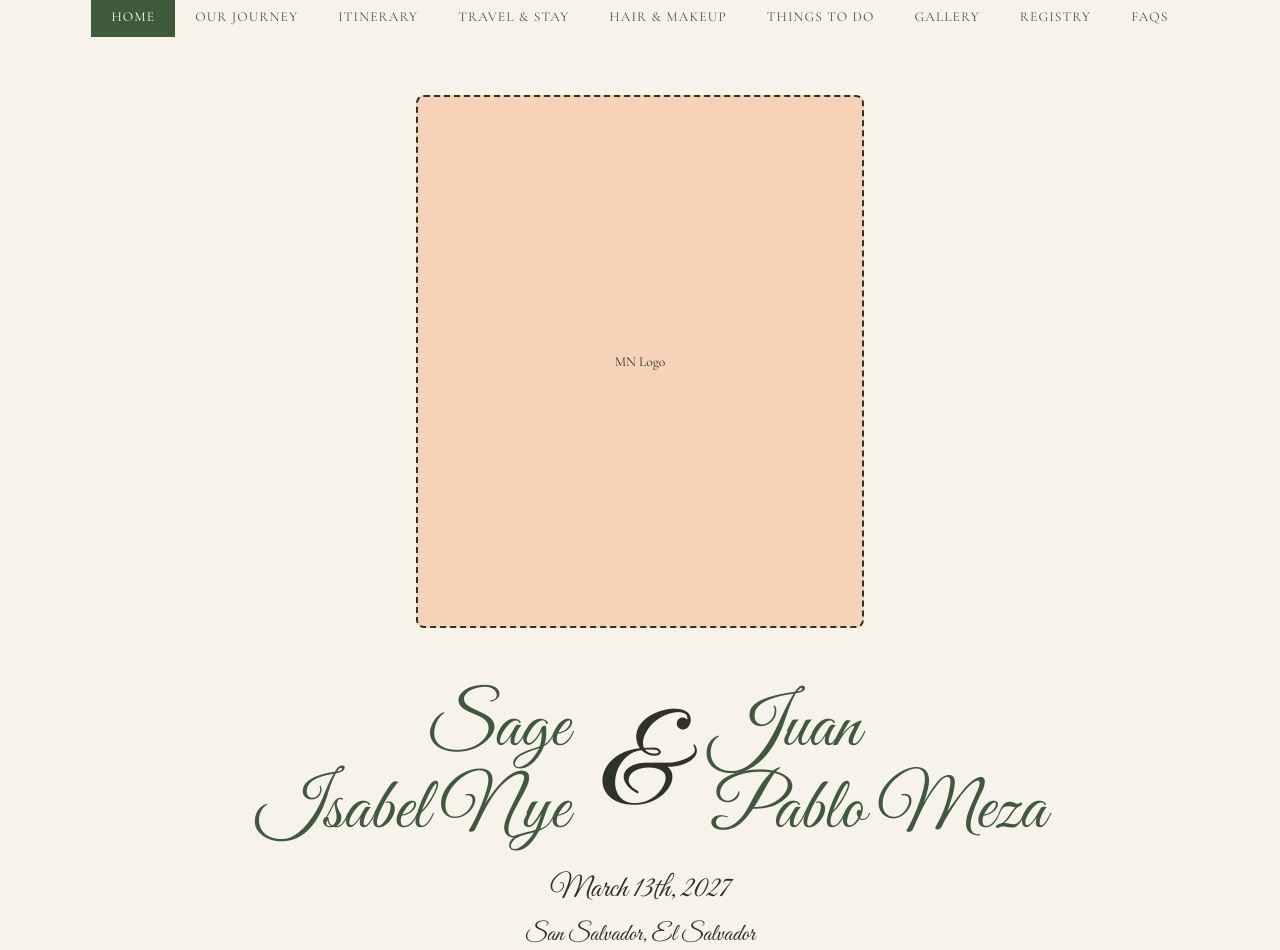
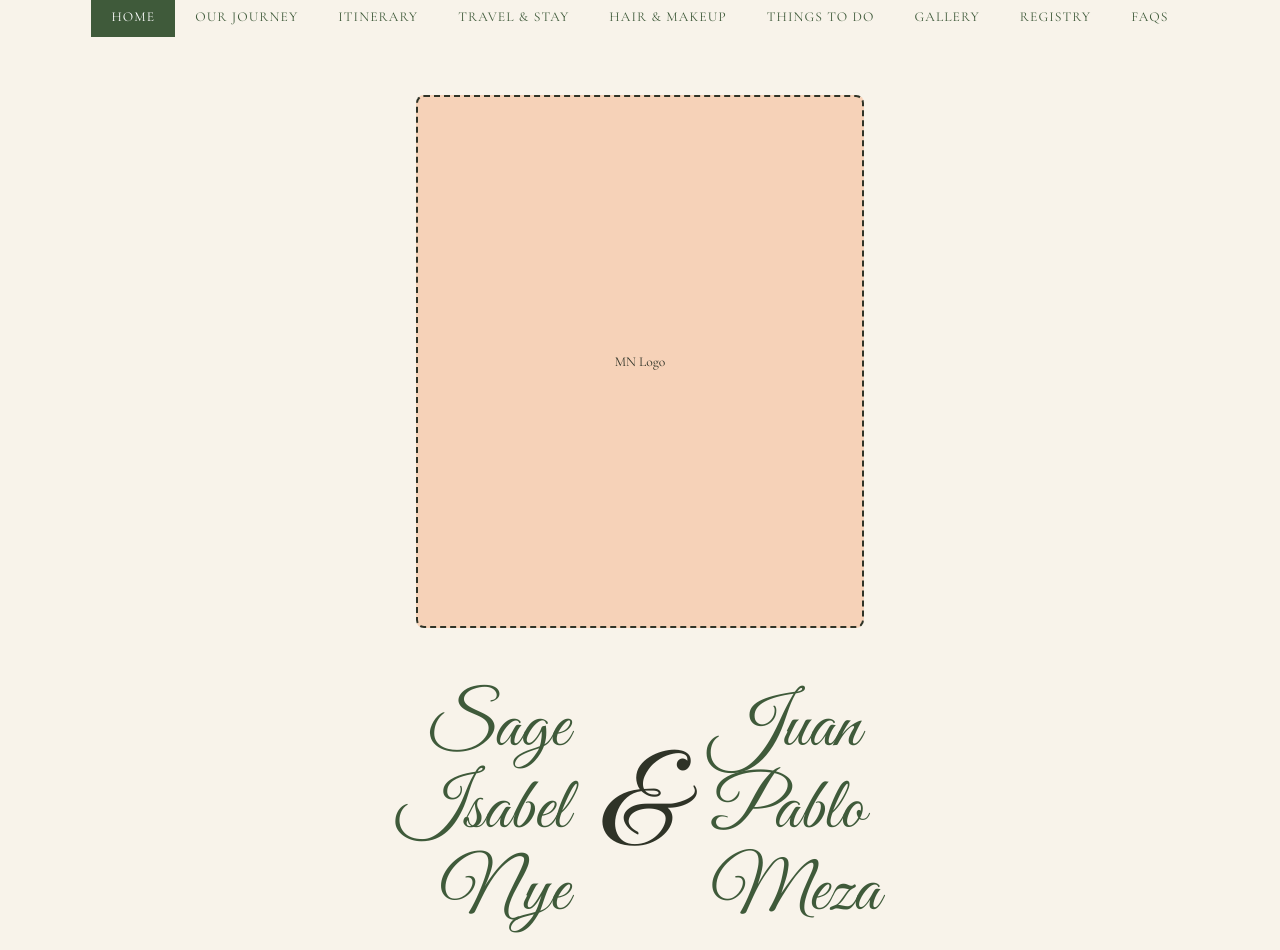
Before and after one commit to juanpameza/wedding-website, a Next.js app: page / in a window 1280 px wide. Shown: the top 950 px of the page. Built offline with nearby package versions, Linux system fonts and the light colour scheme.

Commit message:
fix: names + CMS color picker

```diff
--- a/app/layout.tsx
+++ b/app/layout.tsx
@@ -2,7 +2,13 @@ import type { Metadata } from "next";
 import { Great_Vibes, Cormorant_Garamond } from "next/font/google";
 import "./globals.css";
 import ConditionalNavbar from "@/components/ConditionalNavbar";
-import siteContent from "@/content/site.json";
+import fs from "fs";
+import path from "path";
+import { unstable_noStore as noStore } from "next/cache";
+
+function getSiteContent() {
+  return JSON.parse(fs.readFileSync(path.join(process.cwd(), "content/site.json"), "utf-8"));
+}
 
 const greatVibes = Great_Vibes({
   weight: "400",
@@ -16,19 +22,21 @@ const cormorant = Cormorant_Garamond({
   variable: "--font-cormorant",
 });
 
-export const metadata: Metadata = {
-  title: {
-    template: `%s | ${siteContent.siteTitle}`,
-    default: siteContent.siteTitle,
-  },
-  description: `Join us to celebrate the wedding of ${siteContent.coupleNameA} & ${siteContent.coupleNameB}.`,
-};
+export async function generateMetadata(): Promise<Metadata> {
+  const site = getSiteContent();
+  return {
+    title: { template: `%s | ${site.siteTitle}`, default: site.siteTitle },
+    description: `Join us to celebrate the wedding of ${site.coupleNameA} & ${site.coupleNameB}.`,
+  };
+}
 
 export default function RootLayout({
   children,
 }: {
   children: React.ReactNode;
 }) {
+  noStore();
+  const siteContent = getSiteContent();
   const cssVars = {
     "--color-bg": siteContent.colorBg,
     "--color-bg-white": siteContent.colorBgWhite,
--- a/app/page.tsx
+++ b/app/page.tsx
@@ -6,10 +6,15 @@ import homeContent from "@/content/home.json";
 
 export const metadata: Metadata = { title: "Home" };
 
-const [partnerAFirst, ...partnerARest] = siteContent.coupleNameA.split(" ");
-const partnerALast = partnerARest.join(" ");
-const [partnerBFirst, ...partnerBRest] = siteContent.coupleNameB.split(" ");
-const partnerBLast = partnerBRest.join(" ");
+const partsA = siteContent.coupleNameA.split(" ");
+const partnerAFirst = partsA[0];
+const partnerAMiddle = partsA.length > 2 ? partsA.slice(1, -1).join(" ") : "";
+const partnerALast = partsA.length > 1 ? partsA[partsA.length - 1] : "";
+
+const partsB = siteContent.coupleNameB.split(" ");
+const partnerBFirst = partsB[0];
+const partnerBMiddle = partsB.length > 2 ? partsB.slice(1, -1).join(" ") : "";
+const partnerBLast = partsB.length > 1 ? partsB[partsB.length - 1] : "";
 
 export default function HomePage() {
   return (
@@ -58,6 +63,18 @@ export default function HomePage() {
           >
             {partnerAFirst}
           </h1>
+          {partnerAMiddle && (
+            <p
+              className="font-script leading-none mt-2"
+              style={{
+                fontSize: "clamp(2.3rem, 7vw, 4.6rem)",
+                color: "var(--color-heading-rose)",
+              }}
+            >
+              {partnerAMiddle}
+            </p>
+          )}
+          {partnerALast && (
             <p
               className="font-script leading-none mt-2"
               style={{
@@ -67,6 +84,7 @@ export default function HomePage() {
             >
               {partnerALast}
             </p>
+          )}
         </div>
 
         <span
@@ -89,6 +107,18 @@ export default function HomePage() {
           >
             {partnerBFirst}
           </h1>
+          {partnerBMiddle && (
+            <p
+              className="font-script leading-none mt-2"
+              style={{
+                fontSize: "clamp(2.3rem, 7vw, 4.6rem)",
+                color: "var(--color-heading-rose)",
+              }}
+            >
+              {partnerBMiddle}
+            </p>
+          )}
+          {partnerBLast && (
             <p
               className="font-script leading-none mt-2"
               style={{
@@ -98,6 +128,7 @@ export default function HomePage() {
             >
               {partnerBLast}
             </p>
+          )}
         </div>
       </div>
 
--- a/keystatic.config.ts
+++ b/keystatic.config.ts
@@ -1,4 +1,5 @@
 import { config, fields, singleton } from "@keystatic/core";
+import { colorField } from "@/lib/keystatic-color-field";
 
 export default config({
   storage:
@@ -33,15 +34,15 @@ export default config({
         weddingDateTime: fields.text({ label: "Countdown Date/Time (ISO 8601)", description: "e.g., 2027-03-13T21:00:00Z — this drives the countdown timer" }),
         weddingLocation: fields.text({ label: "Wedding Location", description: "e.g., San Salvador, El Salvador" }),
         siteTitle: fields.text({ label: "Browser Tab Title", description: "e.g., Sage & Juanpa | March 13, 2027" }),
-        colorBg: fields.text({ label: "Background Color", description: "Main page background hex, e.g. #F8E59A" }),
-        colorBgWhite: fields.text({ label: "Section Background Color", description: "Secondary section hex, e.g. #B9D9EB" }),
-        colorNav: fields.text({ label: "Navbar Background", description: "e.g. #A20067" }),
-        colorNavText: fields.text({ label: "Navbar Text Color", description: "e.g. #F8E59A" }),
-        colorHeadingRose: fields.text({ label: "Primary Accent Color", description: "Used for headings, body text, buttons — e.g. #A20067" }),
-        colorHeadingOlive: fields.text({ label: "Secondary Accent Color", description: "Used for subheadings — e.g. #94AF00" }),
-        colorBody: fields.text({ label: "Body Text Color", description: "e.g. #A20067" }),
-        colorMuted: fields.text({ label: "Muted / Soft Accent", description: "e.g. #F59BBB" }),
-        colorBorder: fields.text({ label: "Border & Divider Color", description: "e.g. #F49D5A" }),
+        colorBg:           colorField("Background Color"),
+        colorBgWhite:      colorField("Section Background Color"),
+        colorNav:          colorField("Navbar Background"),
+        colorNavText:      colorField("Navbar Text Color"),
+        colorHeadingRose:  colorField("Primary Accent Color"),
+        colorHeadingOlive: colorField("Secondary Accent Color"),
+        colorBody:         colorField("Body Text Color"),
+        colorMuted:        colorField("Muted / Soft Accent"),
+        colorBorder:       colorField("Border & Divider Color"),
       },
     }),
 
--- /dev/null
+++ b/lib/keystatic-color-field.tsx
@@ -0,0 +1,40 @@
+"use client";
+import React from "react";
+import type { BasicFormField } from "@keystatic/core";
+
+function ColorInput({ value, onChange }: { value: string; onChange: (v: string) => void }) {
+  const isValid = /^#[0-9A-Fa-f]{6}$/.test(value);
+  return (
+    <div style={{ display: "flex", alignItems: "center", gap: "10px" }}>
+      <input
+        type="color"
+        value={isValid ? value : "#000000"}
+        onChange={(e) => onChange(e.target.value)}
+        style={{ width: 44, height: 44, padding: 2, border: "1px solid #ccc", borderRadius: 6, cursor: "pointer" }}
+      />
+      <input
+        type="text"
+        value={value}
+        onChange={(e) => onChange(e.target.value)}
+        placeholder="#000000"
+        style={{ fontFamily: "monospace", fontSize: 14, padding: "8px 12px", border: "1px solid #ccc", borderRadius: 6, width: 110 }}
+      />
+      <div style={{ width: 44, height: 44, borderRadius: 6, backgroundColor: isValid ? value : "transparent", border: "1px solid #ccc" }} />
+    </div>
+  );
+}
+
+export function colorField(label: string): BasicFormField<string> {
+  return {
+    kind: "form" as const,
+    label,
+    Input({ value, onChange }) {
+      return <ColorInput value={value} onChange={onChange} />;
+    },
+    defaultValue: () => "",
+    parse(value) { return typeof value === "string" ? value : ""; },
+    serialize(value) { return { value }; },
+    validate(value) { return value; },
+    reader: { parse(value) { return typeof value === "string" ? value : ""; } },
+  };
+}
```
Lines whose indentation alone changed are shown as unchanged.
